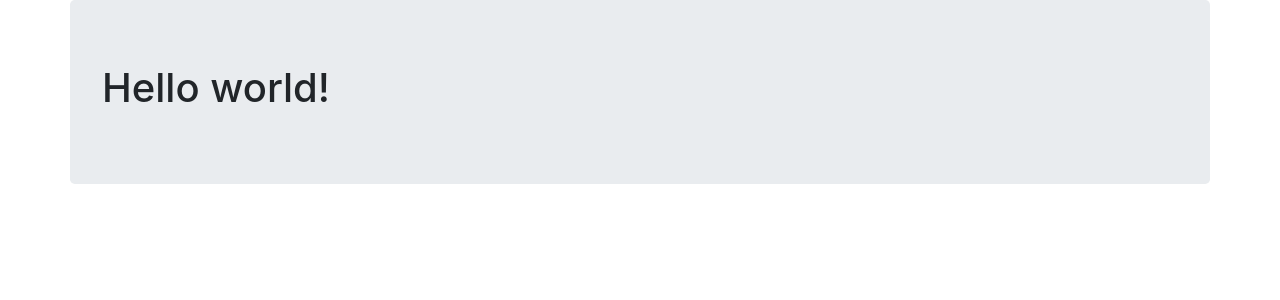
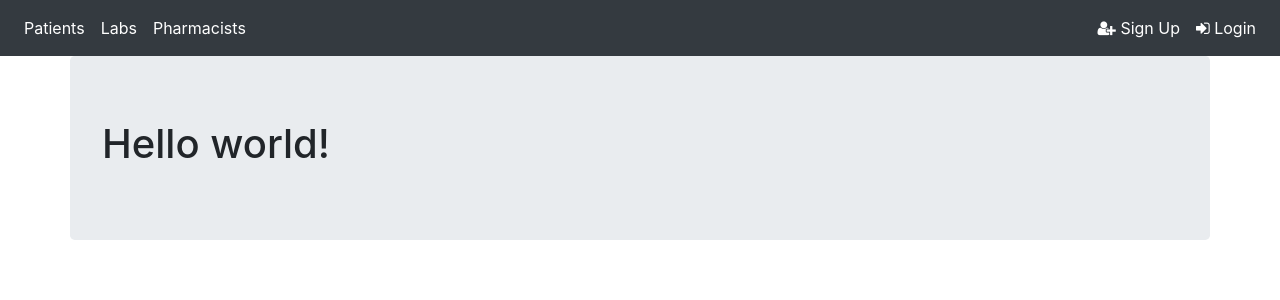
Before and after one commit to CIST2932Spring2019/client, an Angular app: page / in a window 1280 px wide. Shown: the top 300 px of the page. Built offline with nearby package versions, Linux system fonts and the light colour scheme.

Commit message:
added navbar component

```diff
--- a/src/app/app.component.html
+++ b/src/app/app.component.html
@@ -1,3 +1,5 @@
+<navbar></navbar>
+
 <div class="jumbotron container">
     <h1>Hello world!</h1>
 </div>
--- a/src/app/app.module.ts
+++ b/src/app/app.module.ts
@@ -2,10 +2,12 @@ import { BrowserModule } from '@angular/platform-browser';
 import { NgModule } from '@angular/core';
 
 import { AppComponent } from './app.component';
+import { NavbarComponent } from './navbar/navbar.component';
 
 @NgModule({
   declarations: [
-    AppComponent
+    AppComponent,
+    NavbarComponent
   ],
   imports: [
     BrowserModule
--- /dev/null
+++ b/src/app/navbar/navbar.component.html
@@ -0,0 +1,23 @@
+<nav class="navbar navbar-expand-lg navbar-dark bg-dark">
+  <div class="collapse navbar-collapse" id="navbarSupportedContent">
+    <ul class="navbar-nav mr-auto">
+      <li class="nav-item">
+        <a class="nav-link text-white" href="#">Patients</a>
+      </li>
+      <li class="nav-item">
+        <a class="nav-link text-white" href="#">Labs</a>
+      </li>
+      <li class="nav-item">
+        <a class="nav-link text-white" href="#">Pharmacists</a>
+      </li>
+    </ul>
+    <ul class="navbar-nav">
+      <li class="nav-item">
+        <a class="nav-link text-white" href="#"><i class="fa fa-user-plus"></i> Sign Up</a>
+      </li>
+      <li class="nav-item">
+        <a class="nav-link text-white" href="#"><i class="fa fa-sign-in"></i> Login</a>
+      </li>
+    </ul>
+  </div>
+</nav>
--- /dev/null
+++ b/src/app/navbar/navbar.component.ts
@@ -0,0 +1,15 @@
+import { Component, OnInit } from '@angular/core';
+
+@Component({
+  selector: 'navbar',
+  templateUrl: './navbar.component.html',
+  styleUrls: ['./navbar.component.css']
+})
+export class NavbarComponent implements OnInit {
+
+  constructor() { }
+
+  ngOnInit() {
+  }
+
+}
```
Also changed, not shown: src/app/navbar/navbar.component.css (added), 1 other file (tests, documents, lock files or other folders).
